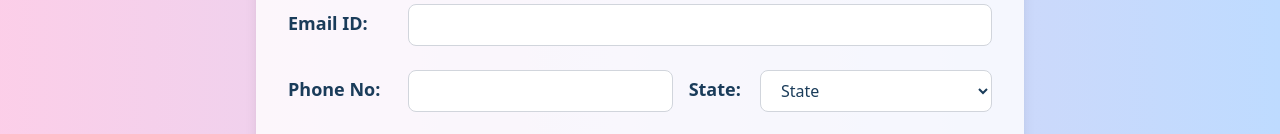
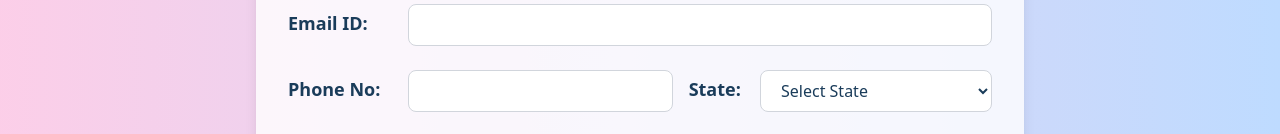
Before and after one commit to aadijotwani/Mern-Stack-Training, a React (Vite) app in the folder React/JobPortal/: page /register in a window 1280 px wide. Shown: the part 246-380 px from the top of the page. Built offline with nearby package versions, Linux system fonts and the light colour scheme.

Commit message:
hooks useState() learn and Map Function learn

```diff
--- /dev/null
+++ b/React/JobPortal/public/dummy.js
@@ -0,0 +1 @@
+export const state = ["Delhi", "MP", "Haryana", "Chandigarh", "Kolkalta"];
--- a/React/JobPortal/src/pages/Login.jsx
+++ b/React/JobPortal/src/pages/Login.jsx
@@ -1,37 +1,59 @@
-import React from "react";
-import {useNavigate } from "react-router-dom";
+import react, { useState } from "react";
+import { useNavigate } from "react-router-dom";
 
 const Login = () => {
+  const navigate = useNavigate();
 
-  const navigate = useNavigate();
+  const [loginData, setLoginData] = useState({
+    Userid: "",
+    Password: "",
+  });
+
+  const handleChange = (e) => {
+    const { name, value } = e.target;
+    setLoginData((prev) => ({ ...prev, [name]: value }));
+  };
+
+  const handleSubmit = (e) => {
+    e.preventDefault();
+    console.log("Form submitted:", loginData);
+  };
 
   return (
     <div className="h-[88.9vh] flex items-center justify-center bg-gradient-to-r from-pink-200 to-blue-200">
       <div className="w-full max-w-md bg-white/80 rounded-2xl shadow-lg p-8 flex flex-col gap-8">
-        <h1 className="text-4xl font-bold text-[#1A3C5A] text-center mb-2">Login</h1>
-        <form className="flex flex-col gap-6">
+        <h1 className="text-4xl font-bold text-[#1A3C5A] text-center mb-2">
+          Login
+        </h1>
+        <form className="flex flex-col gap-6" onSubmit={handleSubmit}>
           <div>
-            <label htmlFor="UserID" className="block text-lg font-semibold text-[#1A3C5A] mb-1">
+            <label
+              htmlFor="UserID"
+              className="block text-lg font-semibold text-[#1A3C5A] mb-1"
+            >
               User ID
             </label>
             <input
               type="text"
-              id="UserID"
               name="Userid"
+              value={loginData.Userid}
               className="w-full px-4 py-2 border border-gray-300 rounded-lg focus:outline-none focus:ring-2 focus:ring-[#FF4081] text-[#1A3C5A] bg-white"
-              autoComplete="username"
+              onChange={handleChange}
             />
           </div>
           <div>
-            <label htmlFor="password" className="block text-lg font-semibold text-[#1A3C5A] mb-1">
+            <label
+              htmlFor="password"
+              className="block text-lg font-semibold text-[#1A3C5A] mb-1"
+            >
               Password
             </label>
             <input
               type="password"
-              id="password"
               name="Password"
+              value={loginData.Password}
               className="w-full px-4 py-2 border border-gray-300 rounded-lg focus:outline-none focus:ring-2 focus:ring-[#FF4081] text-[#1A3C5A] bg-white"
-              autoComplete="current-password"
+              onChange={handleChange}
             />
           </div>
           <div className="flex items-center gap-2">
--- a/React/JobPortal/src/pages/Register.jsx
+++ b/React/JobPortal/src/pages/Register.jsx
@@ -1,8 +1,10 @@
-import React from "react";
+import React, { useState } from "react";
 import { useNavigate } from "react-router-dom";
+import { state } from "../../public/dummy";
 
 const Register = () => {
   const navigate = useNavigate();
+  const [registerData, setRegisterData] = useState({});
 
   return (
     <>
@@ -19,7 +21,7 @@ const Register = () => {
                 </label>
                 <input
                   type="text"
-                  id="fname"
+                  name="fname"
                   className="w-[14.7rem] px-4 py-2 border border-gray-300 rounded-lg focus:outline-none focus:ring-2 focus:ring-[#FF4081] text-[#1A3C5A] bg-white"
                 />
               </div>
@@ -30,7 +32,7 @@ const Register = () => {
                 </label>
                 <input
                   type="text"
-                  id="lname"
+                  name="lname"
                   className="w-[14.7rem] px-4 py-2 border border-gray-300 rounded-lg focus:outline-none focus:ring-2 focus:ring-[#FF4081] text-[#1A3C5A] bg-white"
                 />
               </div>
@@ -45,7 +47,7 @@ const Register = () => {
               </label>
               <input
                 type="email"
-                id="email"
+                name="email"
                 className="w-full px-4 py-2 border border-gray-300 rounded-lg focus:outline-none focus:ring-2 focus:ring-[#FF4081] text-[#1A3C5A] bg-white"
               />
             </div>
@@ -60,7 +62,7 @@ const Register = () => {
                 </label>
                 <input
                   type="tel"
-                  id="phone"
+                  name="phone"
                   className="w-[16.7rem] px-4 py-2 border border-gray-300 rounded-lg focus:outline-none focus:ring-2 focus:ring-[#FF4081] text-[#1A3C5A] bg-white"
                 />
               </div>
@@ -73,47 +75,19 @@ const Register = () => {
                   State:
                 </label>
                 <select
-                  id="state"
+                  name="state"
                   className="border border-gray-300 rounded-lg focus:outline-none focus:ring-2 focus:ring-[#FF4081] text-[#1A3C5A] bg-white w-[14.5rem] px-4 py-2"
                 >
-                  <option value="">State</option>
-                  <option value="Maharashtra">Maharashtra</option>
-                  <option value="Gujarat">Gujarat</option>
-                  <option value="Rajasthan">Rajasthan</option>
-                  <option value="Karnataka">Karnataka</option>
-                  <option value="Tamil Nadu">Tamil Nadu</option>
-                  <option value="Kerala">Kerala</option>
-                  <option value="Punjab">Punjab</option>
-                  <option value="Haryana">Haryana</option>
-                  <option value="Bihar">Bihar</option>
-                  <option value="West Bengal">West Bengal</option>
-                  <option value="Uttar Pradesh">Uttar Pradesh</option>
-                  <option value="Delhi">Delhi</option>
-                  <option value="Andhra Pradesh">Andhra Pradesh</option>
-                  <option value="Telangana">Telangana</option>
-                  <option value="Odisha">Odisha</option>
-                  <option value="Assam">Assam</option>
-                  <option value="Madhya Pradesh">Madhya Pradesh</option>
-                  <option value="Chhattisgarh">Chhattisgarh</option>
-                  <option value="Jharkhand">Jharkhand</option>
-                  <option value="Himachal Pradesh">Himachal Pradesh</option>
-                  <option value="Uttarakhand">Uttarakhand</option>
-                  <option value="Goa">Goa</option>
-                  <option value="Jammu and Kashmir">Jammu and Kashmir</option>
-                  <option value="Sikkim">Sikkim</option>
-                  <option value="Tripura">Tripura</option>
-                  <option value="Meghalaya">Meghalaya</option>
-                  <option value="Nagaland">Nagaland</option>
-                  <option value="Manipur">Manipur</option>
-                  <option value="Arunachal Pradesh">Arunachal Pradesh</option>
-                  <option value="Mizoram">Mizoram</option>
-                  <option value="Andaman and Nicobar Islands">
-                    Andaman and Nicobar Islands
-                  </option>
-                  <option value="Lakshadweep">Lakshadweep</option>
-                  <option value="Dadra and Nagar Haveli and Daman and Diu">
-                    Dadra and Nagar Haveli and Daman and Diu
-                  </option>
+                  <option value="">Select State</option>
+                  {state.length ? (
+                    state.map((aadi, jotwani) => (
+                      <option value={aadi} key={jotwani}>
+                        {aadi}
+                      </option>
+                    ))
+                  ) : (
+                    <option value="">--No States Found--</option>
+                  )}
                 </select>
               </div>
             </div>
@@ -126,7 +100,7 @@ const Register = () => {
                 Address
               </label>
               <textarea
-                id="address"
+                name="address"
                 className="w-full px-4 py-2 border border-gray-300 rounded-lg focus:outline-none focus:ring-2 focus:ring-[#FF4081] text-[#1A3C5A] bg-white"
                 rows="3"
               ></textarea>
@@ -141,7 +115,7 @@ const Register = () => {
               </label>
               <input
                 type="password"
-                id="newpassword"
+                name="newpassword"
                 className="w-full px-4 py-2 border border-gray-300 rounded-lg focus:outline-none focus:ring-2 focus:ring-[#FF4081] text-[#1A3C5A] bg-white"
               ></input>
             </div>
@@ -155,7 +129,7 @@ const Register = () => {
               </label>
               <input
                 type="password"
-                id="renewpassword"
+                name="renewpassword"
                 className="w-full px-4 py-2 border border-gray-300 rounded-lg focus:outline-none focus:ring-2 focus:ring-[#FF4081] text-[#1A3C5A] bg-white"
               ></input>
             </div>
```
